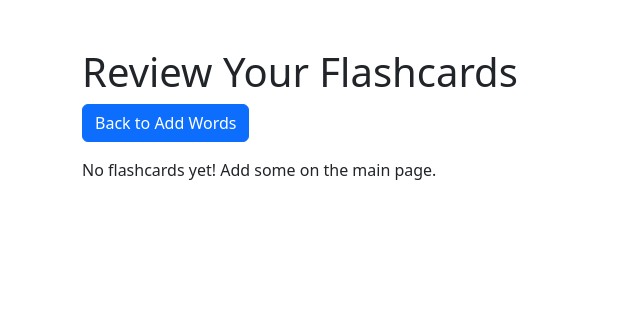
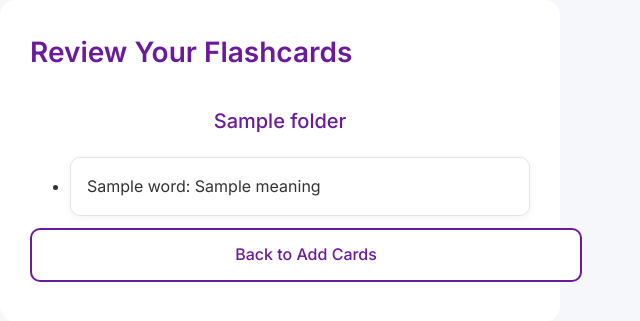
Before and after one commit to senakathy/FlashcardApp, a Flask app: template templates/review.html in a window 1280 px wide. Shown: the top 321 px of the page, without its empty margins (0-640 px from the left). Run offline with Flask 3, Linux system fonts and the light colour scheme; the template is opened without the code that fills it: most values are stand-ins (such as "Sample title", 1, 10 or a date in 2020).

Commit message:
Improve flashcard review page layout and styling
Update review page template to use custom CSS (kpop-simple.css) and improve existing HTML structure for better presentation of flashcards.

Replit-Commit-Author: Agent
Replit-Commit-Session-Id: 113bc2d9-a300-48e6-b037-9d6611f57268
Replit-Commit-Checkpoint-Type: full_checkpoint

```diff
--- a/templates/review.html
+++ b/templates/review.html
@@ -3,30 +3,25 @@
 <head>
     <meta charset="UTF-8">
     <meta name="viewport" content="width=device-width, initial-scale=1.0">
-    <title>Review Flashcards</title>
-    <link href="https://cdn.jsdelivr.net/npm/bootstrap@5.3.0/dist/css/bootstrap.min.css" rel="stylesheet">
+    <title>Review Your Flashcards</title>
+    <link rel="stylesheet" href="{{ url_for('static', filename='kpop-simple.css') }}">
 </head>
 <body>
-    <div class="container mt-5">
+    <div class="container">
         <h1>Review Your Flashcards</h1>
-        <a href="/" class="btn btn-primary mb-3">Back to Add Words</a>
-        {% if folders is defined and folders is mapping and folders %}
-        <h3>Your Flashcards</h3>
-        <ul class="list-group mt-3">
+        {% if folders %}
             {% for folder, cards in folders.items() %}
-            <h4 class="mt-3">{{ folder }}</h4>
-            {% if cards %}
-            {% for card in cards %}
-            <li class="list-group-item">{{ card.word }}: {{ card.meaning }}</li>
+                <h3>{{ folder }}</h3>
+                <ul class="list-group">
+                    {% for card in cards %}
+                        <li class="list-group-item">{{ card.word }}: {{ card.meaning }}</li>
+                    {% endfor %}
+                </ul>
             {% endfor %}
-            {% else %}
-            <li class="list-group-item">No cards in this folder.</li>
-            {% endif %}
-            {% endfor %}
-        </ul>
         {% else %}
-        <p>No flashcards yet! Add some on the main page.</p>
+            <p>No flashcards to review yet! Add some on the main page.</p>
         {% endif %}
+        <a href="/" class="btn btn-secondary">Back to Add Cards</a>
     </div>
 </body>
 </html>
```
